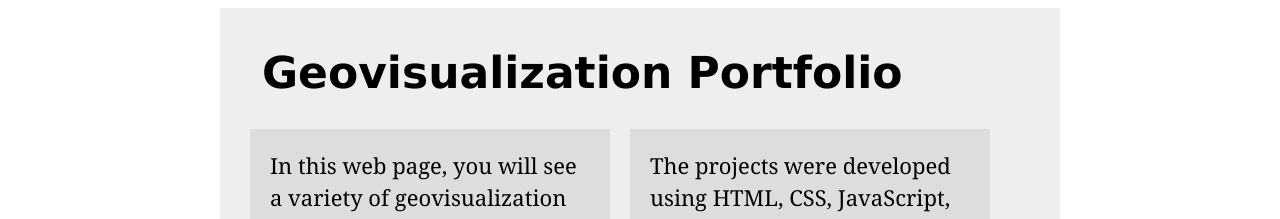
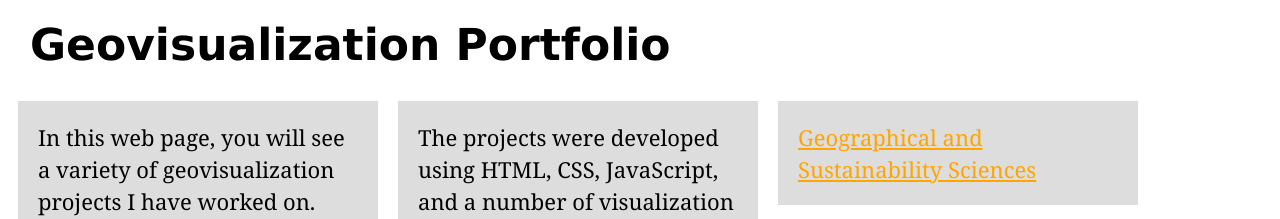
Before and after one commit to geog3540/chunhchan, a plain HTML site: page index.html in a window 1280 px wide. Shown: the top 219 px of the page. Drawn offline with Linux system fonts and the light colour scheme.

Commit message:
Update style.css

```diff
--- a/style.css
+++ b/style.css
@@ -1,4 +1,4 @@
-#wrapper {
+wrapper {
   margin: 0px auto;
   width: 800px;
   background-color: #eeeeee;
```
